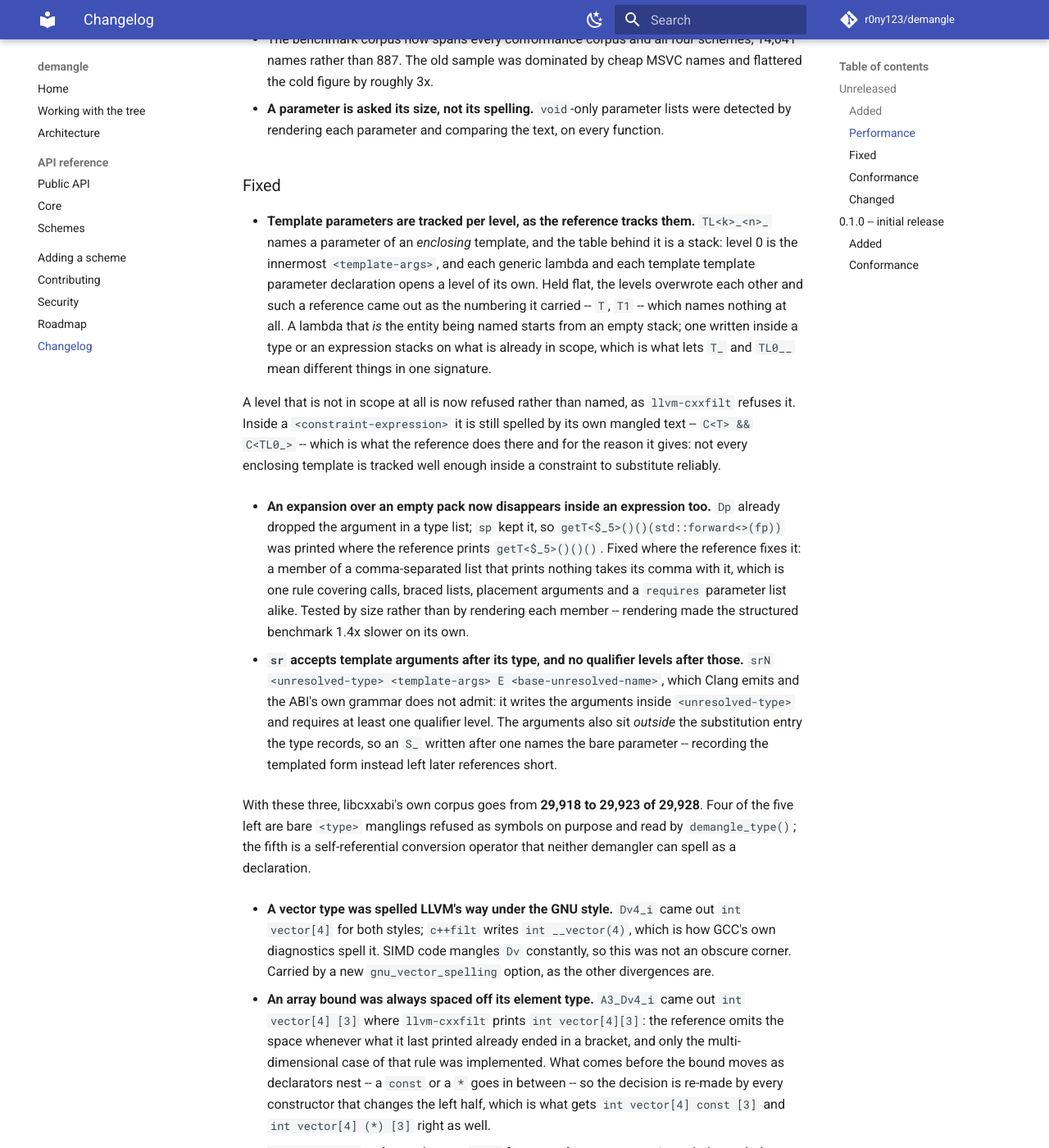
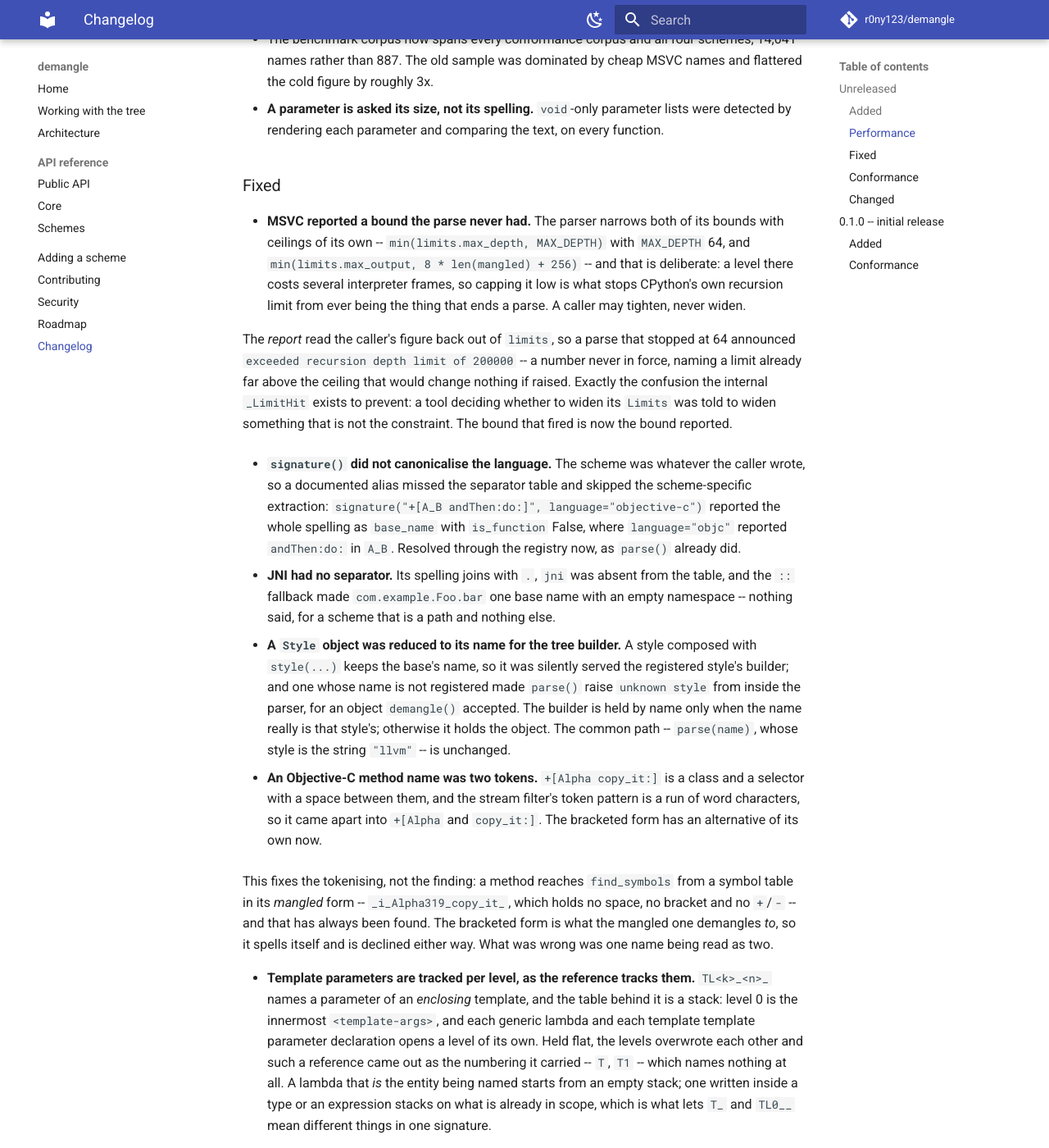
Before and after one commit to r0ny123/demangle, an MkDocs documentation site: the page built from docs/CHANGELOG.md, in a window 1280 px wide and 1400 px high, scrolled down 13054 px. Shown: the whole window at 82% size. Built offline with MkDocs 1.6.1 and Material for MkDocs 9.7.7, drawn with Linux system fonts in a browser that asks for light colours; comment, search, counter and statistics services are not loaded.

Commit message:
docs: record the last five fixes, and stop the roadmap calling itself a queue
**CHANGELOG.** Five fixes had landed without an entry -- the four a review
bot found and the MSVC bound-reporting one. All five are now under
`Unreleased / Fixed`:

  - MSVC reported the caller's `max_depth` rather than the one in force, so
    a parse that stopped at the parser's own ceiling of 64 announced a limit
    of 200000 -- pointing a caller at something that was never the
    constraint;
  - `signature()` did not canonicalise the language, so a documented alias
    missed the separator table and returned the whole spelling as the base
    name;
  - `jni` was absent from that table and fell back to `::`, so a path-shaped
    scheme returned no path at all;
  - a `Style` object was reduced to its name for the tree builder, which
    silently served a composed style the registered one's builder and made
    an unregistered one raise from inside the parser;
  - the stream filter read `+[Alpha copy_it:]` as two tokens.

The last entry says what it fixes and what it does not: the tokenising was
wrong, but a method reaches `find_symbols` in its *mangled* form, which has
no space in it and was always found. Recording the weaker true claim rather
than the stronger convenient one.

The CI and test-suite work is deliberately not here. This changelog records
what the library does, and there is no precedent in it for workflow entries
-- the free-threaded CI row from earlier in this branch is not recorded
either.

**ROADMAP.** It opened with "What is not done yet, in the order it matters",
which stopped being true when Ada landed. Section 1 is now a queue with
nothing in it, so it says so, and says what it is instead: a record of what
each scheme is measured against, which differs per scheme and is the part
worth knowing before trusting any of the numbers.

What is still genuinely open is the measured shortfall against the upstream
corpora, and the new opening points at it rather than letting a reader
assume the whole file is done.

Co-Authored-By: Claude Opus 5 <noreply@anthropic.com>
Claude-Session: https://claude.ai/code/session_019hVJkwPRZv2vJkd7AN3mQr

```diff
--- a/CHANGELOG.md
+++ b/CHANGELOG.md
@@ -587,6 +587,48 @@ All notable changes to this project are recorded here. The format follows
 
 ### Fixed
 
+- **MSVC reported a bound the parse never had.** The parser narrows both of its bounds
+  with ceilings of its own -- `min(limits.max_depth, MAX_DEPTH)` with `MAX_DEPTH` 64, and
+  `min(limits.max_output, 8 * len(mangled) + 256)` -- and that is deliberate: a level
+  there costs several interpreter frames, so capping it low is what stops CPython's own
+  recursion limit from ever being the thing that ends a parse. A caller may tighten,
+  never widen.
+
+  The *report* read the caller's figure back out of `limits`, so a parse that stopped at
+  64 announced `exceeded recursion depth limit of 200000` -- a number never in force,
+  naming a limit already far above the ceiling that would change nothing if raised.
+  Exactly the confusion the internal `_LimitHit` exists to prevent: a tool deciding
+  whether to widen its `Limits` was told to widen something that is not the constraint.
+  The bound that fired is now the bound reported.
+
+- **`signature()` did not canonicalise the language.** The scheme was whatever the caller
+  wrote, so a documented alias missed the separator table and skipped the scheme-specific
+  extraction: `signature("+[A_B andThen:do:]", language="objective-c")` reported the whole
+  spelling as `base_name` with `is_function` False, where `language="objc"` reported
+  `andThen:do:` in `A_B`. Resolved through the registry now, as `parse()` already did.
+
+- **JNI had no separator.** Its spelling joins with `.`, `jni` was absent from the table,
+  and the `::` fallback made `com.example.Foo.bar` one base name with an empty namespace
+  -- nothing said, for a scheme that is a path and nothing else.
+
+- **A `Style` object was reduced to its name for the tree builder.** A style composed with
+  `style(...)` keeps the base's name, so it was silently served the registered style's
+  builder; and one whose name is not registered made `parse()` raise `unknown style` from
+  inside the parser, for an object `demangle()` accepted. The builder is held by name only
+  when the name really is that style's; otherwise it holds the object. The common path --
+  `parse(name)`, whose style is the string `"llvm"` -- is unchanged.
+
+- **An Objective-C method name was two tokens.** `+[Alpha copy_it:]` is a class and a
+  selector with a space between them, and the stream filter's token pattern is a run of
+  word characters, so it came apart into `+[Alpha` and `copy_it:]`. The bracketed form has
+  an alternative of its own now.
+
+  This fixes the tokenising, not the finding: a method reaches `find_symbols` from a
+  symbol table in its *mangled* form -- `_i_Alpha319_copy_it_`, which holds no space, no
+  bracket and no `+`/`-` -- and that has always been found. The bracketed form is what the
+  mangled one demangles *to*, so it spells itself and is declined either way. What was
+  wrong was one name being read as two.
+
 - **Template parameters are tracked per level, as the reference tracks them.**
   `TL<k>_<n>_` names a parameter of an *enclosing* template, and the table behind it is
   a stack: level 0 is the innermost `<template-args>`, and each generic lambda and each
```
Also changed, not shown: ROADMAP.md (+17 -6 lines).
